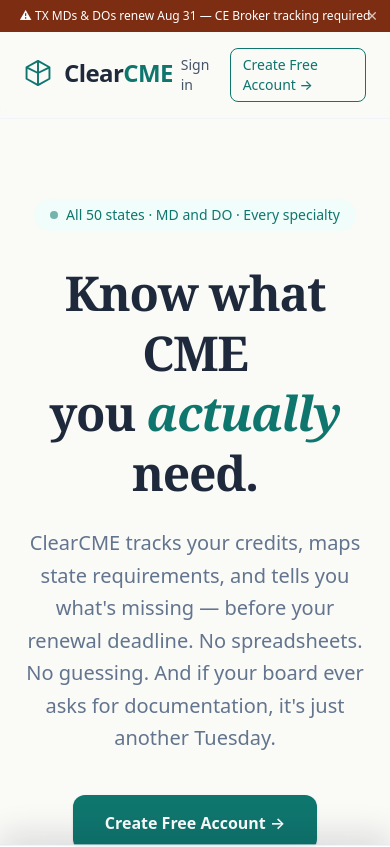
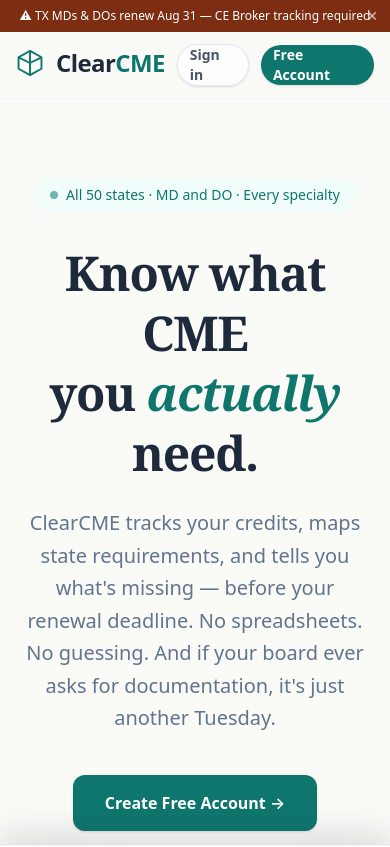
Before and after one commit to michaelrushtonjr/clearcme-site, a Next.js app: page / in a window 390 px wide. Shown: the top 847 px of the page. Built offline with nearby package versions, Linux system fonts and the light colour scheme.

Commit message:
Polish mobile homepage auth buttons

```diff
--- a/app/page.tsx
+++ b/app/page.tsx
@@ -440,23 +440,24 @@
 
       {/* Nav */}
       <nav className="sticky top-0 z-50 border-b border-slate-100 bg-brand-parchment/85 backdrop-blur-sm">
-        <div className="max-w-6xl mx-auto px-6 py-4 flex items-center justify-between">
+        <div className="max-w-6xl mx-auto px-4 py-3 sm:px-6 sm:py-4 flex items-center justify-between gap-3">
           <BrandLockup size="lg" />
-          <div className="flex items-center gap-2 sm:gap-6">
+          <div className="flex items-center gap-3 sm:gap-6">
             <a href="/pricing" className="text-sm text-[#475569] hover:text-[#1E293B] transition-colors hidden sm:block">Pricing</a>
             <a href="/mate-act" className="text-sm text-[#475569] hover:text-[#1E293B] transition-colors hidden sm:block">DEA MATE Act</a>
             <a href="/methodology" className="text-sm text-[#475569] hover:text-[#1E293B] transition-colors hidden sm:block">Methodology</a>
             <a
               href="/login"
-              className="text-sm font-medium text-[#475569] hover:text-[#1E293B] transition-colors px-2 py-1.5 sm:px-0"
+              className="inline-flex min-h-9 items-center justify-center rounded-full border border-slate-200 bg-white/60 px-3 text-sm font-semibold text-[#475569] shadow-sm transition-colors hover:border-slate-300 hover:bg-white hover:text-[#1E293B] sm:min-h-0 sm:border-0 sm:bg-transparent sm:px-0 sm:shadow-none"
             >
               Sign in
             </a>
             <a
               href="/login"
-              className="text-sm font-medium border border-brand-teal text-brand-teal px-3 py-1.5 rounded-lg hover:bg-brand-tealTint transition-colors sm:px-4"
+              className="inline-flex min-h-9 items-center justify-center rounded-full bg-brand-teal px-3 text-sm font-semibold text-white shadow-sm transition-colors hover:bg-brand-tealDark sm:min-h-0 sm:rounded-lg sm:border sm:border-brand-teal sm:bg-transparent sm:px-4 sm:py-1.5 sm:text-brand-teal sm:shadow-none sm:hover:bg-brand-tealTint"
             >
-              Create Free Account →
+              <span className="sm:hidden">Free Account</span>
+              <span className="hidden sm:inline">Create Free Account →</span>
             </a>
           </div>
         </div>
```
